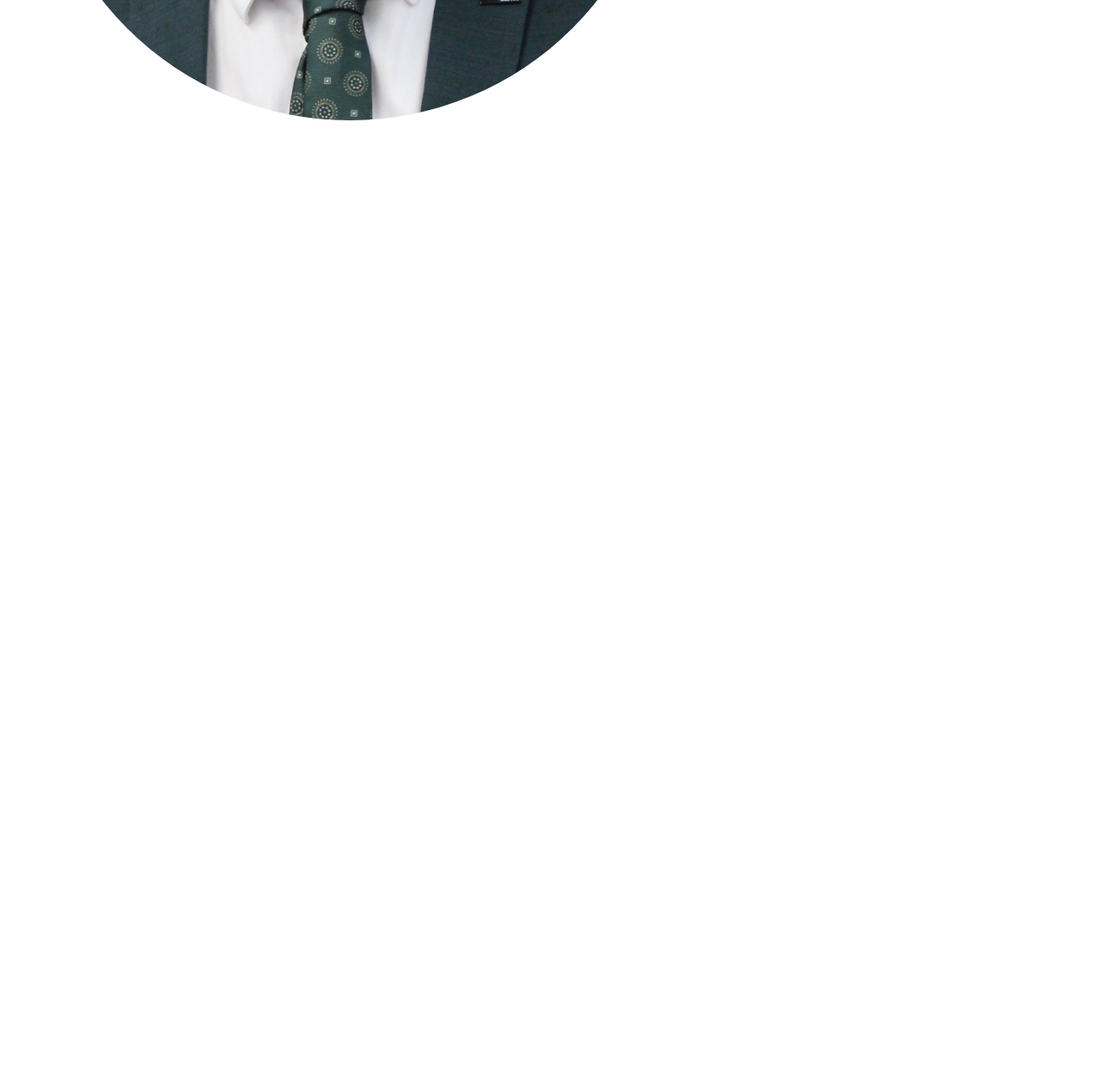
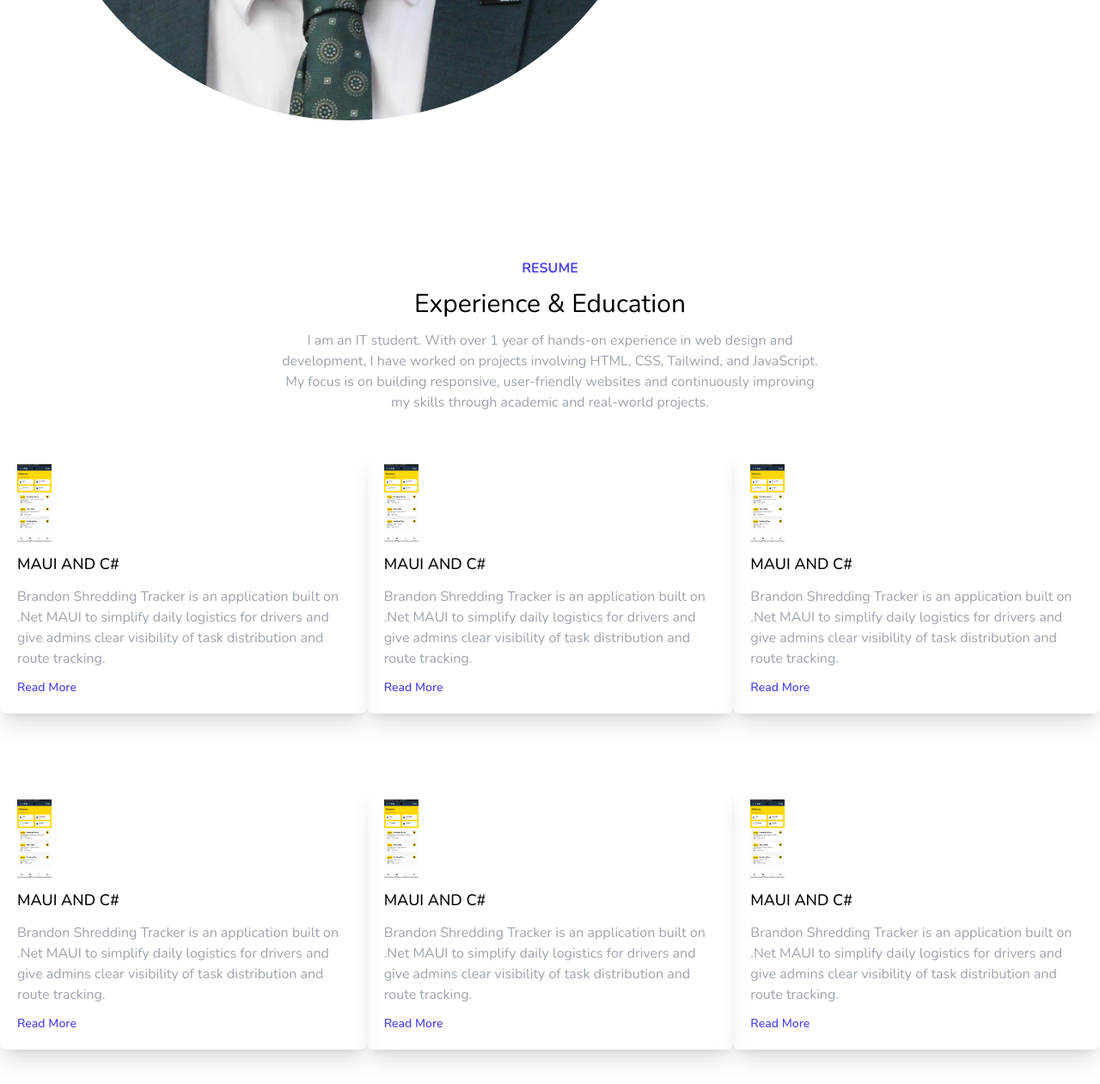
Before and after one commit to baltimorewhite/AT3_PROJ_Final_Projet, a website: page index.html in a window 1280 px wide. Shown: the part 1719-2980 px from the top of the page at 86% size. Before the commit the page ends 2019 px from the top, so only its background shows below. Drawn offline with nearby package versions, Linux system fonts and the light colour scheme.

Commit message:
feat(resume): add resume section with experience & education cards

```diff
--- a/index.html
+++ b/index.html
@@ -108,6 +108,90 @@
     </div>
 
 
+                                                         <!-- Resume -->
+    <div id="services" class="dark:bg-slate-900">
+      <div class="container mx-auto">
+        <!-- top -->
+        <div class="flex flex-col gap-3 items-center">
+          <h1 class="text-indigo-600 font-bold">RESUME</h1>
+          <h1 class="text-3xl dark:text-white">Experience & Education</h1>
+          <p class="w-1/2 text-center text-gray-400">
+            I am an IT student.
+            With over 1 year of hands-on experience in web design and development, I have worked on projects involving HTML, CSS, Tailwind, and JavaScript. My focus is on building responsive, user-friendly websites and continuously improving my skills through academic and real-world projects.
+          </p>
+        </div>
+        <!-- bottom -->
+        <div class="p-5 sm:p-0 flex flex-wrap justify-between">
+          <!-- card -->
+          <div
+            class="w-full md:w-4/12 shadow-xl rounded-lg p-5 my-3 md:my-10 flex flex-col gap-3"
+          >
+            <img class="w-10" src="/assets/img/mauiProyect.png" alt="" />
+            <h1 class="font-medium text-lg dark:text-white">MAUI AND C#</h1>
+            <p class="text-gray-400">
+              Brandon Shredding Tracker is an application built on .Net MAUI to simplify daily logistics for drivers and give admins clear visibility of task distribution and route tracking.
+            </p>
+            <a class="text-indigo-600 font-semibold text-sm" href="">Read More</a>
+          </div>
+
+                    <!-- card -->
+          <div
+            class="w-full md:w-4/12 shadow-xl rounded-lg p-5 my-3 md:my-10 flex flex-col gap-3"
+          >
+            <img class="w-10" src="/assets/img/mauiProyect.png" alt="" />
+            <h1 class="font-medium text-lg dark:text-white">MAUI AND C#</h1>
+            <p class="text-gray-400">
+              Brandon Shredding Tracker is an application built on .Net MAUI to simplify daily logistics for drivers and give admins clear visibility of task distribution and route tracking.
+            </p>
+            <a class="text-indigo-600 font-semibold text-sm" href="">Read More</a>
+          </div>
+          <!-- card -->
+          <div
+            class="w-full md:w-4/12 shadow-xl rounded-lg p-5 my-3 md:my-10 flex flex-col gap-3"
+          >
+            <img class="w-10" src="/assets/img/mauiProyect.png" alt="" />
+            <h1 class="font-medium text-lg dark:text-white">MAUI AND C#</h1>
+            <p class="text-gray-400">
+              Brandon Shredding Tracker is an application built on .Net MAUI to simplify daily logistics for drivers and give admins clear visibility of task distribution and route tracking.
+            </p>
+            <a class="text-indigo-600 font-semibold text-sm" href="">Read More</a>
+          </div>
+          <!-- card -->
+          <div
+            class="w-full md:w-4/12 shadow-xl rounded-lg p-5 my-3 md:my-10 flex flex-col gap-3"
+          >
+            <img class="w-10" src="/assets/img/mauiProyect.png" alt=""/>
+            <h1 class="font-medium text-lg dark:text-white">MAUI AND C#</h1>
+            <p class="text-gray-400">
+              Brandon Shredding Tracker is an application built on .Net MAUI to simplify daily logistics for drivers and give admins clear visibility of task distribution and route tracking.
+            </p>
+            <a class="text-indigo-600 font-semibold text-sm" href="">Read More</a>
+          </div>
+          <!-- card -->
+          <div
+            class="w-full md:w-4/12 shadow-xl rounded-lg p-5 my-3 md:my-10 flex flex-col gap-3"
+          >
+            <img class="w-10" src="/assets/img/mauiProyect.png" alt="" />
+            <h1 class="font-medium text-lg dark:text-white">MAUI AND C#</h1>
+            <p class="text-gray-400">
+              Brandon Shredding Tracker is an application built on .Net MAUI to simplify daily logistics for drivers and give admins clear visibility of task distribution and route tracking.
+            </p>
+            <a class="text-indigo-600 font-semibold text-sm" href="">Read More</a>
+          </div>
+          <!-- card -->
+          <div class="w-full md:w-4/12 shadow-xl rounded-lg p-5 my-3 md:my-10 flex flex-col gap-3">
+            <img class="w-10" src="/assets/img/mauiProyect.png" alt="" />
+            <h1 class="font-medium text-lg dark:text-white">MAUI AND C#</h1>
+            <p class="text-gray-400">
+              Brandon Shredding Tracker is an application built on .Net MAUI to simplify daily logistics for drivers and give admins clear visibility of task distribution and route tracking.
+            </p>
+            <a class="text-indigo-600 font-semibold text-sm" href="">Read More</a>
+          </div>
+        </div>
+      </div>
+    </div>
+
+
 
 
 
```
Also changed, not shown: assets/img/mauiProyect.png (added), src/styles.css.
